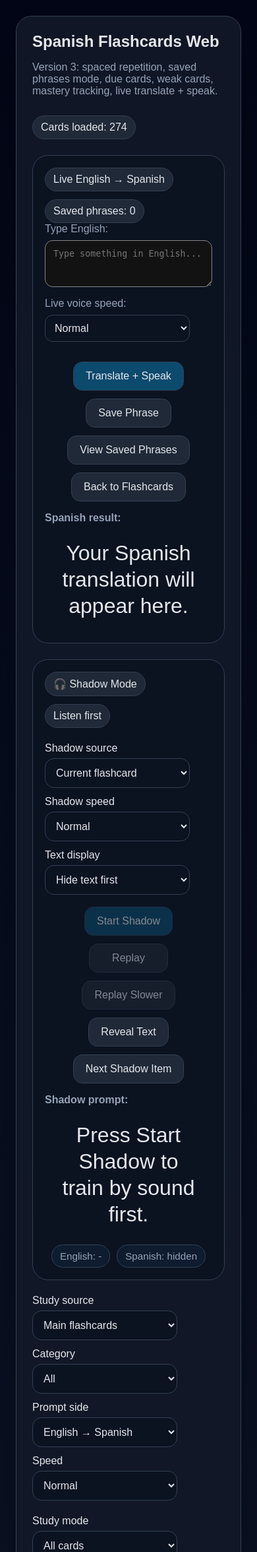
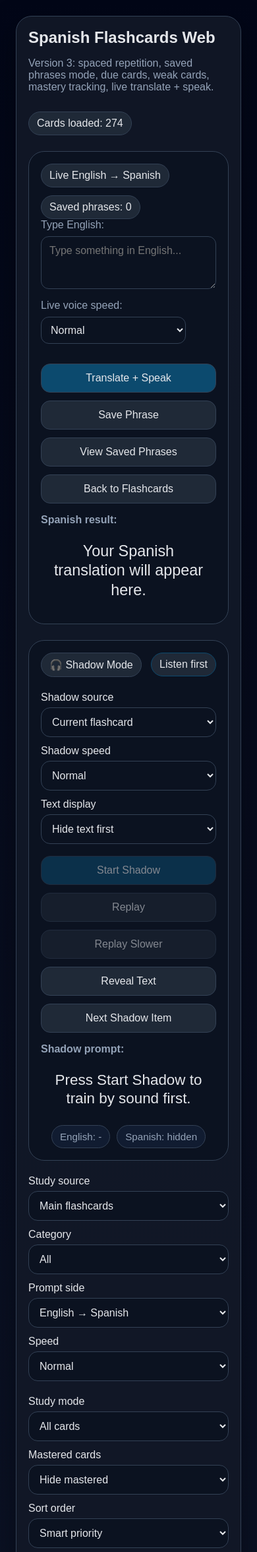
Before and after one commit to terryprice1247/spanish-flashcards-voice, a FastAPI app: page / in a window 390 px wide. Shown: the top 2352 px of the page at 66% size. Run offline with FastAPI, Linux system fonts and the light colour scheme.

Commit message:
4-13 - shadow mode

```diff
--- a/static/style.css
+++ b/static/style.css
@@ -10,7 +10,10 @@
   --border: #334155;
 }
 
-* { box-sizing: border-box; }
+* {
+  box-sizing: border-box;
+}
+
 body {
   margin: 0;
   font-family: Arial, Helvetica, sans-serif;
@@ -34,7 +37,10 @@ body {
   box-shadow: 0 18px 50px rgba(0, 0, 0, 0.35);
 }
 
-.header-row, .controls, .button-row, .card-meta {
+.header-row,
+.controls,
+.button-row,
+.card-meta {
   display: flex;
   gap: 12px;
   align-items: center;
@@ -42,33 +48,53 @@ body {
   flex-wrap: wrap;
 }
 
-h1 { margin: 0 0 6px; }
-.muted { color: var(--muted); }
-.status { margin-top: 16px; }
-.pill, .badge {
+h1 {
+  margin: 0 0 6px;
+}
+
+.muted {
+  color: var(--muted);
+}
+
+.status {
+  margin-top: 16px;
+}
+
+.pill,
+.badge {
   background: var(--panel-2);
   border: 1px solid var(--border);
   border-radius: 999px;
   padding: 8px 12px;
 }
 
-.controls { margin-top: 22px; }
+.controls {
+  margin-top: 22px;
+}
+
 label {
   display: grid;
   gap: 6px;
   min-width: 220px;
 }
 
-select, button {
+select,
+button,
+textarea {
   font: inherit;
   border-radius: 14px;
   border: 1px solid var(--border);
 }
 
-select {
+select,
+textarea {
   background: #0b1220;
   color: var(--text);
   padding: 12px;
+}
+
+textarea {
+  resize: vertical;
 }
 
 button {
@@ -77,12 +103,18 @@ button {
   padding: 12px 18px;
   cursor: pointer;
   min-width: 120px;
+  transition: border-color 0.15s ease, transform 0.15s ease;
 }
 
-button:hover { border-color: var(--accent-2); }
+button:hover {
+  border-color: var(--accent-2);
+  transform: translateY(-1px);
+}
+
 button:disabled {
   opacity: 0.55;
   cursor: not-allowed;
+  transform: none;
 }
 
 .card-shell {
@@ -101,6 +133,7 @@ button:disabled {
   font-size: clamp(2rem, 5vw, 3rem);
   line-height: 1.25;
   padding: 18px;
+  word-break: break-word;
 }
 
 .button-row {
@@ -160,43 +193,6 @@ code {
   border-color: #0c4a6e;
 }
 
-.sr-stats {
-  display: flex;
-  gap: 10px;
-  flex-wrap: wrap;
-  justify-content: center;
-  margin-top: 8px;
-}
-
-.mini-badge {
-  background: #0f1b2f;
-  border: 1px solid var(--border);
-  border-radius: 999px;
-  padding: 8px 12px;
-  color: var(--muted);
-  font-size: 0.95rem;
-}
-
-.rating-row button {
-  min-width: 100px;
-}
-
-.rating-row button:nth-child(1) {
-  border-color: #7f1d1d;
-}
-
-.rating-row button:nth-child(2) {
-  border-color: #854d0e;
-}
-
-.rating-row button:nth-child(3) {
-  border-color: #166534;
-}
-
-.rating-row button:nth-child(4) {
-  border-color: #0c4a6e;
-}
-
 .saved-list {
   display: grid;
   gap: 10px;
@@ -208,3 +204,41 @@ code {
   border-radius: 14px;
   padding: 12px;
 }
+
+/* Shadow mode polish */
+#shadowPromptOutput {
+  min-height: 90px;
+  font-size: clamp(1.4rem, 3vw, 2.2rem);
+}
+
+#shadowModeStatusBadge {
+  border-color: #0c4a6e;
+}
+
+#shadowEnglishBadge,
+#shadowSpanishBadge {
+  background: #111c31;
+}
+
+@media (max-width: 720px) {
+  .panel {
+    padding: 18px;
+  }
+
+  label {
+    min-width: 100%;
+  }
+
+  button {
+    width: 100%;
+  }
+
+  .button-row {
+    align-items: stretch;
+  }
+
+  .card-text {
+    min-height: 140px;
+    font-size: clamp(1.35rem, 6vw, 2rem);
+  }
+}
```
